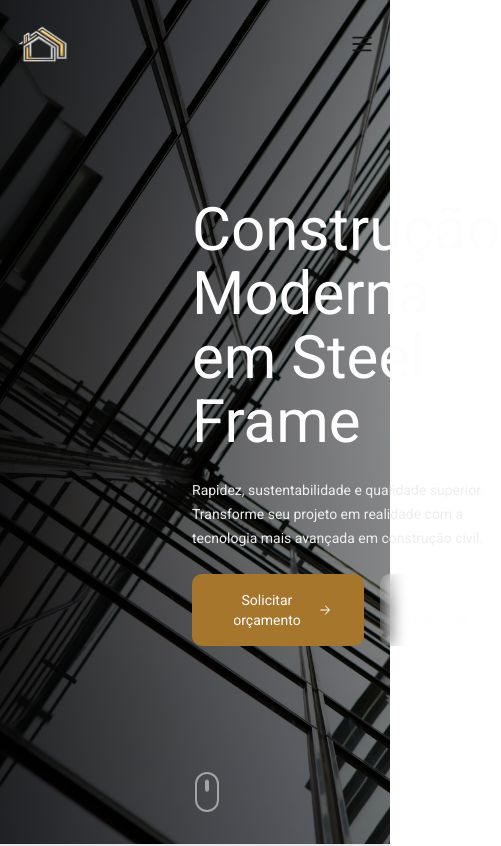
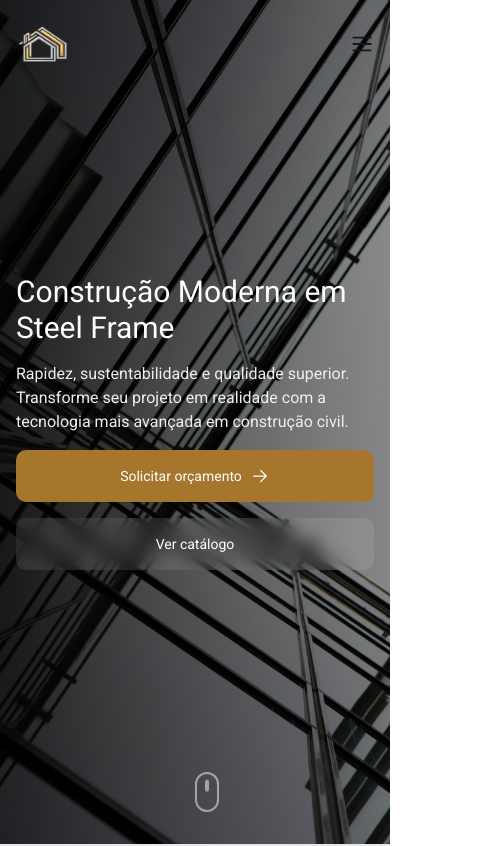
Before and after one commit to rafaelmjardim/vivance-project, a Next.js app: page / in a window 390 px wide. Shown: the top 846 px of the page, 501 px wide, since content can reach past the window. Built offline with nearby package versions, Linux system fonts and the light colour scheme.

Commit message:
feat: adiciona responsivo dos buttons

```diff
--- a/app/_components/hero.tsx
+++ b/app/_components/hero.tsx
@@ -7,7 +7,7 @@ import { MouseAnimate } from "./ui/mouseAnimate";
 
 export function Hero() {
   return (
-    <section className="relative flex items-center h-screen bg-gray-950 px-48">
+    <section className="relative flex items-center h-screen bg-gray-950">
       <Header />
 
       <div className="absolute inset-0">
@@ -21,22 +21,25 @@ export function Hero() {
         <div className="absolute inset-0 bg-linear-to-r from-black/80 via-black/60 to-black/40"></div>
       </div>
 
-      <article className="grid gap-6 z-10 max-w-150">
-        <h1 className="text-text-inverse text-6xl leading-16">
+      <article className="container mx-auto px-4 sm:px-24 z-10">
+        <div className="grid gap-4 max-w-150">
+          <h1 className="text-text-inverse text-3xl sm:text-4xl lg:text-6xl ">
             Construção Moderna em Steel Frame
           </h1>
 
-        <p className="text-text-inverse-secundary text-sm leading-6">
-          Rapidez, sustentabilidade e qualidade superior. Transforme seu projeto
-          em realidade com a tecnologia mais avançada em construção civil.
+          <p className="text-text-inverse-secundary text-base sn:text-lg md:text-xl">
+            Rapidez, sustentabilidade e qualidade superior. Transforme seu
+            projeto em realidade com a tecnologia mais avançada em construção
+            civil.
           </p>
 
-        <div className="flex items-center gap-4">
+          <div className="flex items-center gap-4 flex-col sm:flex-row">
             <Button>
               Solicitar orçamento
               <HiArrowSmallRight size={20} />
             </Button>
             <Button isTransparent={true}>Ver catálogo</Button>
+          </div>
         </div>
       </article>
 
--- a/app/_components/ui/button.tsx
+++ b/app/_components/ui/button.tsx
@@ -6,8 +6,8 @@ export function Button({ children, isTransparent }: ButtonProps) {
   return (
     <button
       data-transparent={isTransparent}
-      className="text-text-inverse text-sm w-fit py-4 px-8 rounded-[.625rem] bg-surface-primary hover:bg-surface-hover-primary
-      transition-all cursor-pointer flex items-center gap-2 outline-none
+      className="text-text-inverse text-sm py-4 px-8 rounded-[.625rem] bg-surface-primary hover:bg-surface-hover-primary
+      transition-all cursor-pointer w-full sm:w-fit flex items-center justify-center sm:justify-start gap-2 outline-none
       data-[transparent=true]:bg-white/10 data-[transparent=true]:backdrop-blur-sm data-[transparent=true]:hover:bg-white/20"
     >
       {children}
```
Lines whose indentation alone changed are shown as unchanged.
